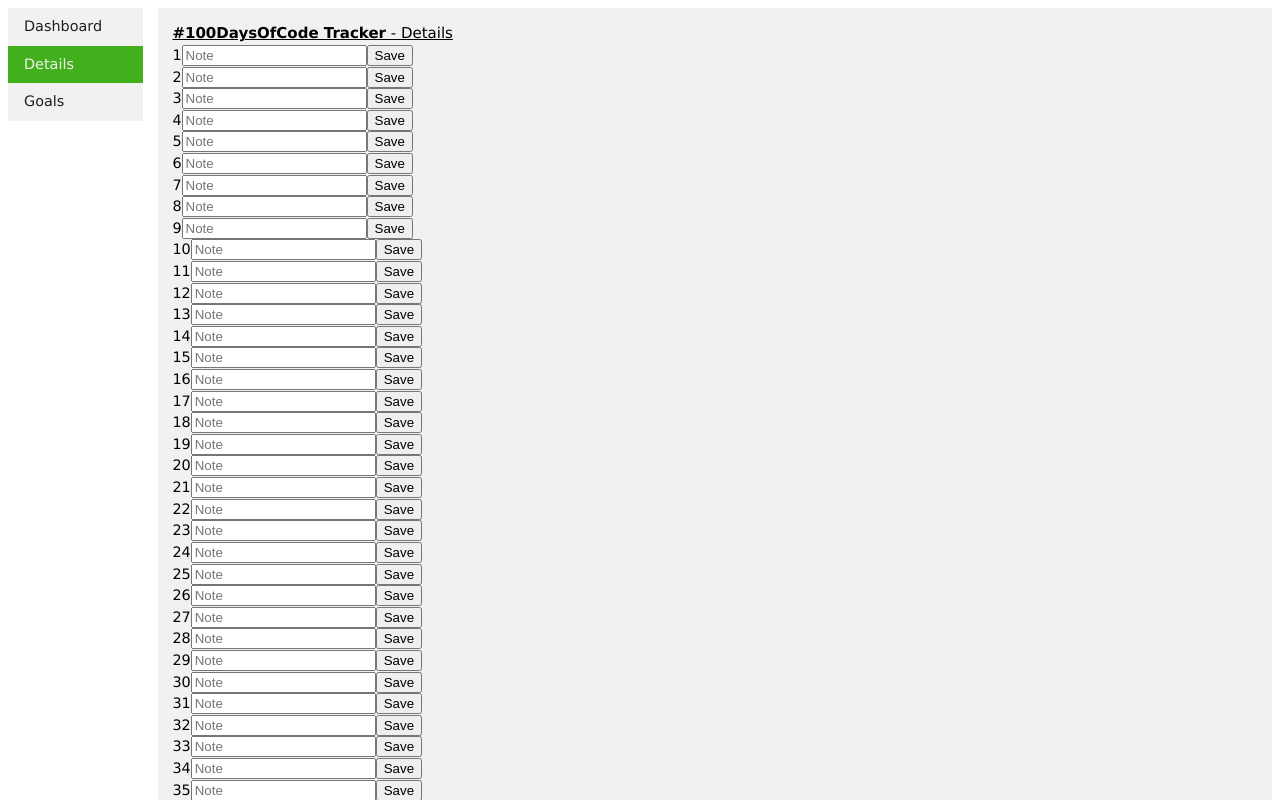
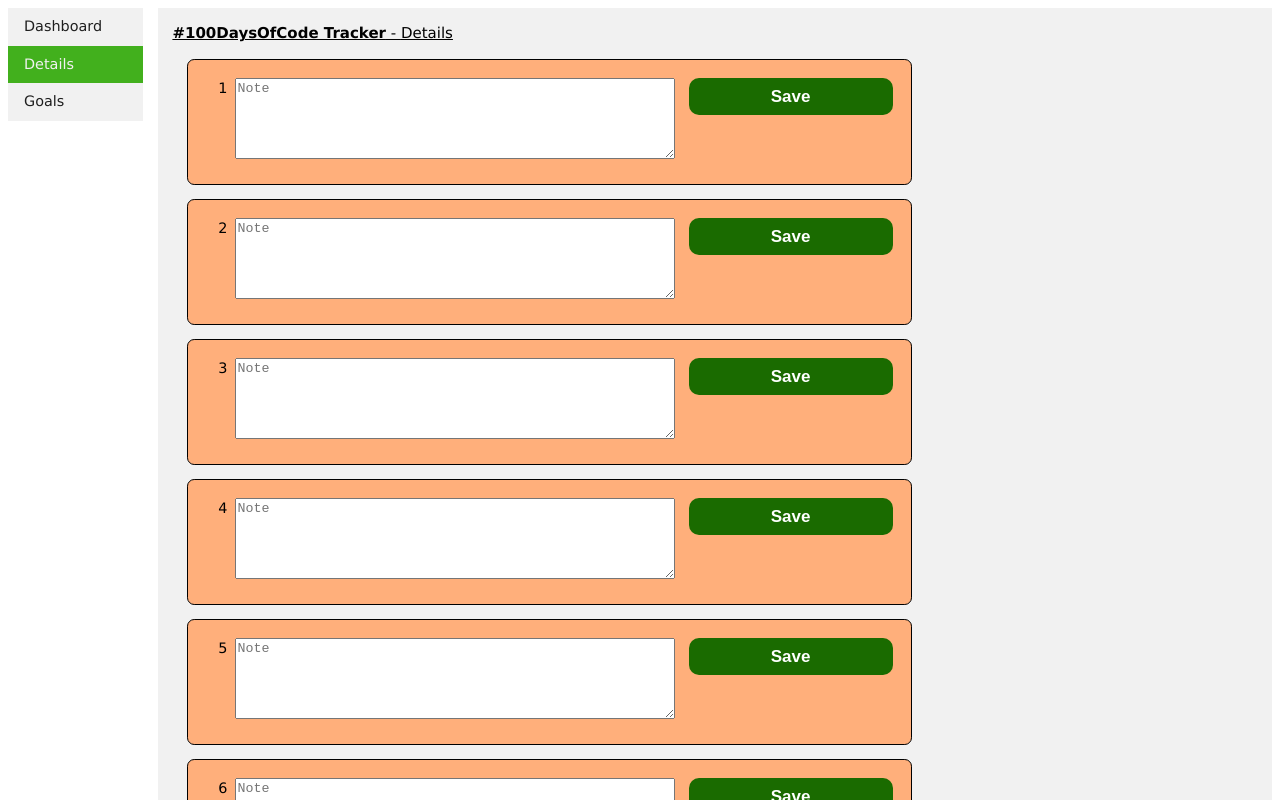
Before and after one commit to bob-fornal/100-Days-Of-Code--Tracker, an Angular app: page /details in a window 1280 px wide. Shown: the top 800 px of the page. Built offline with nearby package versions, Linux system fonts and the light colour scheme.

Commit message:
Visual Improvements and Locally Stored Data

```diff
--- a/src/app/core/services/storage.service.ts
+++ b/src/app/core/services/storage.service.ts
@@ -11,13 +11,33 @@
 })
 export class StorageService {
 
+  storage: any = window.localStorage;
+  key: string = 'data-100Days';
+
   _structure: Structure = blank;
   structure: BehaviorSubject<Structure> = new BehaviorSubject<Structure>(this._structure);
 
-  constructor() { }
+  constructor() {
+    this.loadStructure();
+  }
 
   structureChange = (newStructure: Structure): void => {
     this._structure = { ...newStructure };
     this.structure.next(this._structure);
+    this.storeStructure(this._structure);
   };
+
+  storeStructure = (structure: Structure): void => {
+    this.storage.setItem(this.key, JSON.stringify(structure));
+  };
+
+  loadStructure = () => {
+    const dataString: string | null = this.storage.getItem(this.key);
+    if (dataString === null) return;
+
+    const data: Structure = JSON.parse(dataString);
+    this._structure = { ...data };
+    this.structure.next(this._structure);
+  };
+
 }
--- a/src/app/pages/dashboard/dashboard.component.html
+++ b/src/app/pages/dashboard/dashboard.component.html
@@ -4,18 +4,16 @@
 <days-modal id="getNotesModal">
   <div class="modal-title">Notes for Day {{ selectedDay.number }}</div>
   <div class="modal-body">
-    <span class="group">
-      <input type="text"
-        id="modalNote"
-        class="input" required=""
-        [(ngModel)]="selectedDay.note" />
-      <span class="highlight"></span>
-      <span class="bar"></span>
-      <label for="modalNote">Note</label>
+    <span class="content">
+      <textarea
+        id="note" class="textarea"
+        placeholder="Note"
+        [(ngModel)]="selectedDay.note"
+        rows="5" cols="24"></textarea>
     </span>
   </div>
   <div class="modal-actions">
-    <button class="btn" (click)="closeNotesModal()">Close</button>
+    <button class="btn" (click)="closeNotesModal()">Save</button>
   </div>
 </days-modal>
 
--- a/src/app/pages/details/details.component.html
+++ b/src/app/pages/details/details.component.html
@@ -3,19 +3,44 @@
 
 <div class="details">
   <!-- Not Done -->
+  <div class="detail-wrapper">
     <div class="detail" *ngFor="let day of days; let i = index">
       <ng-container *ngIf="day.done === false">
+        <div class="card not-done">
           <span class="day">{{ day.number }}</span>
-      <input [id]="'note-' + i" class="note" [value]="day.note" placeholder="Note" />
-      <button class="button" (click)="saveNote(i)">Save</button>
+
+          <span class="content">
+            <textarea
+              [id]="'note-' + i" class="textarea"
+              placeholder="Note"
+              [(ngModel)]="day.note"
+              rows="5" cols="24"></textarea>
+          </span>
+
+          <button class="btn" (click)="saveNote(i)">Save</button>
+        </div>
       </ng-container>
     </div>
+  </div>
   <!-- Done -->
+  <div class="detail-wrapper">
     <div class="detail" *ngFor="let day of days; let i = index">
       <ng-container *ngIf="day.done === true">
+        <div class="card done">
           <span class="day">{{ day.number }}</span>
-      <span class="note">{{ day.note }}</span>
+
+          <span class="content">
+            <textarea
+              [id]="'note-' + i" class="textarea"
+              placeholder="Note"
+              [(ngModel)]="day.note"
+              rows="5" cols="24"></textarea>
+          </span>
+
+          <button class="btn" (click)="saveNote(i)">Save</button>
+        </div>
       </ng-container>
+    </div>
   </div>
 
 </div>
--- a/src/app/pages/details/details.component.scss
+++ b/src/app/pages/details/details.component.scss
@@ -0,0 +1,44 @@
+
+.details {
+  display: flex;
+  flex-direction: row;
+
+  .detail-wrapper {
+    flex-grow: 1;
+  }
+}
+
+.detail {
+
+  .card {
+    align-items: start;
+    display: flex;
+    flex-direction: row;
+
+    border: 1px solid black;
+    border-radius: 0.5em;
+    margin: 1em;
+    padding: 1.25em;
+    width: calc(100% - 2em);
+
+    &.done {
+      background-color: var(--color-highlight);
+    }
+    &.not-done {
+      background-color: var(--color-toolbar);
+    }
+
+    .day {
+      flex: 0 0 2em;
+      text-align: right;
+      padding-right: 0.5em;
+    }
+    .content {
+      flex-grow: 5;
+    }
+    .btn {
+      flex-grow: 2;
+    }
+  }
+
+}
--- a/src/styles.scss
+++ b/src/styles.scss
@@ -64,100 +64,7 @@
   }
 }
 
-.group {
-  position: relative;
-
-  display: inline-block;
-  width: 100%;
-
-  .input {
-    font-size: 16px;
-    padding: 10px 10px 10px 5px;
-    display: block;
-    width: 100%;
-    border: none;
-    border-bottom: 1px solid var(--color-tooltip);
-    background: transparent;
-
-    &:focus {
-      outline: none;
-    }
-
-    &:focus ~ label,
-    &:valid ~ label {
-      top: -20px;
-      font-size: 14px;
-      color: #5264AE;
-    }
-
-    &:focus ~ .bar:before,
-    &:focus ~ .bar:after {
-      width: 50%;
-    }
-
-    &:focus ~ .highlight {
-      animation: inputHighlighter 0.3s ease;
-    }
-  }
-
-  label {
-    color: var(--color-tooltip);
-    font-size: 18px;
-    font-weight: normal;
-    position: absolute;
-    pointer-events: none;
-    left: 5px;
-    top: 10px;
-    transition: 0.2s ease all;
-    -moz-transition: 0.2s ease all;
-    -webkit-transition: 0.2s ease all;
-  }
-
-  .bar {
-    position: relative;
-    display: block;
-    width: 100%;
-
-    &:before,
-    &:after {
-      content: '';
-      height: 2px;
-      width: 0;
-      bottom: 1px;
-      position: absolute;
-      background: #5264AE;
-      transition: 0.2s ease all;
-      -moz-transition: 0.2s ease all;
-      -webkit-transition: 0.2s ease all;
-    }
-
-    &:before {
-      left: 50%;
-    }
-
-    &:after {
-      right: 50%;
-    }
-  }
-
-  .highlight {
-    position: absolute;
-    height: 60%;
-    width: 100px;
-    top: 25%;
-    left: 0;
-    pointer-events: none;
-    opacity: 0.5;
-  }
+.textarea {
+  outline: none;
+  width: calc(100% - 1em);
 }
-
-@keyframes inputHighlighter {
-  from {
-    background: #5264AE;
-  }
-
-  to {
-    width: 0;
-    background: transparent;
-  }
-}
```
Lines whose indentation alone changed are shown as unchanged.
